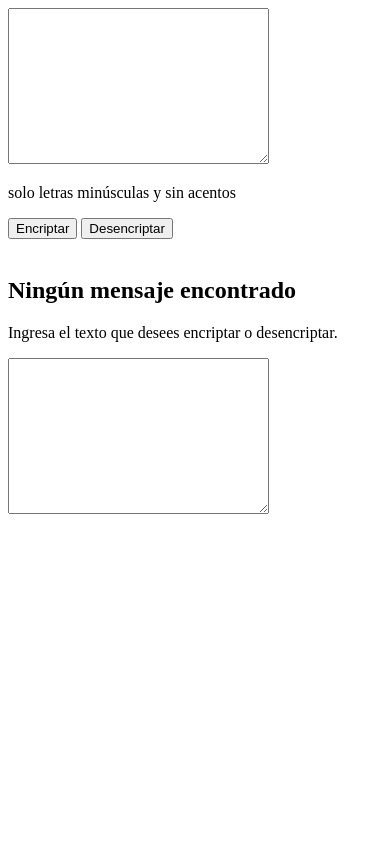
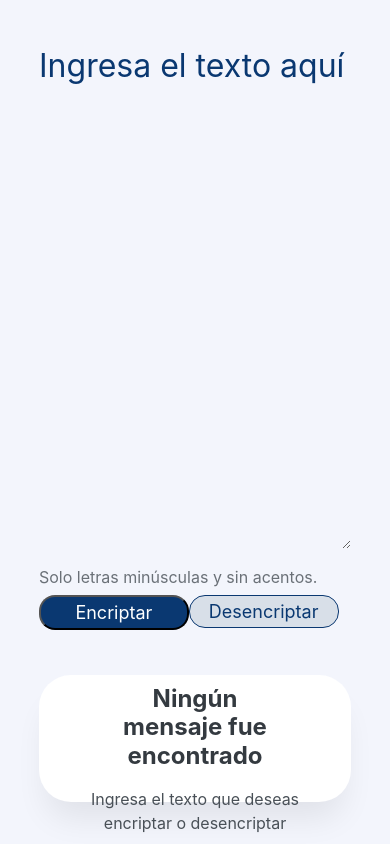
Before and after one commit to ArianaMD/Encriptador-de-Texto, a plain HTML site: page index.html in a window 390 px wide. Drawn offline with nearby package versions, Linux system fonts and the light colour scheme.

Commit message:
Adición de la funcionalidad para desencriptar un texto

```diff
--- a/index.html
+++ b/index.html
@@ -1,10 +1,13 @@
 <!DOCTYPE html>
 <html lang="en">
   <head>
-  <meta charset="UTF-8">
-  <meta name="viewport" content="width=device-width, initial-scale=1.0">
-  <title>Encriptador de texto</title>
-  <link rel="stylesheet" href="styles.css">
+    <meta charset="UTF-8" />
+    <meta http-equiv="X-UA-Compatible" content="IE=edge" />
+    <meta name="viewport" content="width=device-width, initial-scale=1.0" />
+    <title>Encriptador de Texto</title>
+    <link rel="shortcut icon" href="img/favicon.png" type="image/x-icon" />
+    <link rel="stylesheet" href="styles.css" />
+    <script src="https://unpkg.com/sweetalert/dist/sweetalert.min.js"></script>
   </head>
   <body>
     <div class="container">
@@ -15,11 +18,11 @@
           id="texto"
           cols="30"
           rows="10"
-      placeholder="Ingresa el texto aquí">
-      </textarea>
-    </div>
+          placeholder="Ingresa el texto aquí"
+        ></textarea>
+
         <div class="terminos">
-      <p>solo letras minúsculas y sin acentos</p>
+          <p>Solo letras minúsculas y sin acentos.</p>
         </div>
         <div class="botones">
           <button class="btn-encriptar" type="button" onclick="encriptar()">
@@ -29,14 +32,17 @@
             type="button"
             class="btn-desencriptar"
             value="Desencriptar"
-    onclick="desencriptar()">
+            onclick="desencriptar()"
+          />
+        </div>
       </div>
       <div class="encriptado">
-      <img src="" alt="" id="muneco">
+        <img src="img/muñeco.png" alt="" id="muñeco" />
         <div class="mensaje-encriptado" id="mensaje-encriptado">
-        <h2 id="titulo-mensaje">Ningún mensaje encontrado</h2>
-        <p>Ingresa el texto que desees encriptar o desencriptar.</p>
-        <textarea name="mensaje" id="mensaje" cols="30" rows="10" class="mensaje"></textarea>
+          <h2 id="titulo-mensaje">Ningún mensaje fue encontrado</h2>
+          <p id="parrafo">
+            Ingresa el texto que deseas encriptar o desencriptar
+          </p>
         </div>
       </div>
     </div>
--- a/index.js
+++ b/index.js
@@ -0,0 +1,46 @@
+function encriptar() {
+  let texto = document.getElementById("texto").value;
+  let tituloMensaje = document.getElementById("titulo-mensaje");
+  let parrafo = document.getElementById("parrafo");
+
+  let textoCifrado = texto
+    .replace(/e/gi, "enter")
+    .replace(/i/gi, "imes")
+    .replace(/a/gi, "ai")
+    .replace(/o/gi, "ober")
+    .replace(/u/gi, "ufat");
+
+  if (texto.length != 0) {
+    document.getElementById("texto").value = textoCifrado;
+    tituloMensaje.textContent = "Texto encriptado con éxito";
+    parrafo.textContent = "";
+  } else {
+    tituloMensaje.textContent = "Ningún mensaje fue encontrado";
+    parrafo.textContent = "Ingresa el texto que deseas encriptar o desencriptar";
+    swal("Ooops!", "Debes ingresar un texto", "warning");
+  }
+}
+
+function desencriptar() {
+  let texto = document.getElementById("texto").value;
+  let tituloMensaje = document.getElementById("titulo-mensaje");
+  let parrafo = document.getElementById("parrafo");
+  let muñeco = document.getElementById("muñeco");
+
+  let textoCifrado = texto
+    .replace(/enter/gi, "e")
+    .replace(/imes/gi, "i")
+    .replace(/ai/gi, "a")
+    .replace(/ober/gi, "o")
+    .replace(/ufat/gi, "u");
+
+    if (texto.length != 0) {
+      document.getElementById("texto").value = textoCifrado;
+      tituloMensaje.textContent = "Texto desencriptado con éxito";
+      parrafo.textContent = "";
+    } else {
+      tituloMensaje.textContent = "Ningún mensaje fue encontrado";
+      parrafo.textContent = "Ingresa el texto que deseas encriptar o desencriptar";
+      swal("Ooops!", "Debes ingresar un texto", "warning");
+    }
+}
--- a/styles.css
+++ b/styles.css
@@ -0,0 +1,225 @@
+* {
+  margin: 0;
+  padding: 0;
+}
+
+.container {
+  position: relative;
+  width: 100vw;
+  height: 100vh;
+  background: #f3f5fc;
+}
+
+.texto {
+  position: absolute;
+  width: 42%;
+  height: 60%;
+  left: 12%;
+  top: 15%;
+  border: none;
+  font-family: "Inter";
+  font-style: normal;
+  font-weight: 400;
+  font-size: 32px;
+  line-height: 150%;
+  background-color: #f3f5fc;
+}
+
+.texto::placeholder {
+  color: #0a3871;
+}
+
+.texto:focus,
+.texto:active {
+  border: none;
+  outline: none;
+}
+
+.terminos {
+  display: flex;
+  flex-direction: row;
+  align-items: center;
+  padding: 0px;
+  gap: 8px;
+  position: absolute;
+  width: 80%;
+  left: 12%;
+  top: 80%;
+}
+
+.terminos p {
+  font-family: "Inter";
+  font-style: normal;
+  font-weight: 400;
+  font-size: 12px;
+  line-height: 150%;
+  color: #495057;
+  opacity: 0.8;
+  flex: none;
+  order: 1;
+  flex-grow: 0;
+}
+
+.botones {
+  display: flex;
+  flex-direction: row;
+  align-items: flex-start;
+  padding: 1% 0;
+  position: absolute;
+  width: 80%;
+  left: 12%;
+  top: 82%;
+}
+
+.btn-encriptar {
+  align-items: center;
+  justify-content: center;
+  padding: 2%;
+  gap: 8px;
+  width: 25%;
+  background-color: #0a3871;
+  border-radius: 24px;
+  font-family: "Inter";
+  font-size: 18px;
+  line-height: 19px;
+  text-align: center;
+  color: #fff;
+}
+
+.btn-desencriptar {
+  box-sizing: border-box;
+  display: flex;
+  flex-direction: row;
+  align-items: flex-start;
+  justify-content: center;
+  padding: 2%;
+  gap: 8px;
+  width: 25%;
+  background: #d8dfe8;
+  border: 1px solid #0a3871;
+  border-radius: 24px;
+  font-family: "Inter";
+  font-weight: 400;
+  font-size: 18px;
+  line-height: 19px;
+  text-align: center;
+  color: #0a3871;
+}
+
+.btn-desencriptar:hover,
+.btn-encriptar:hover {
+  margin: 0.3%;
+  width: 24.5%;
+  padding: 1.8%;
+}
+
+.encriptado {
+  display: flex;
+  justify-content: center;
+  position: absolute;
+  width: 30%;
+  height: 90%;
+  left: 60%;
+  top: 5%;
+  background: #fff;
+  box-shadow: 0px 24px 32px -8px rgba(0, 0, 0, 0.08);
+  border-radius: 32px;
+}
+
+.mensaje-encriptado {
+  display: flex;
+  flex-direction: column;
+  align-items: center;
+  justify-content: center;
+  padding: 1%;
+  gap: 16px;
+  position: absolute;
+  width: 100%;
+  top: 65%;
+  text-align: center;
+}
+
+.mensaje-encriptado h2 {
+  width: 60%;
+  font-family: "Inter";
+  font-style: normal;
+  font-weight: 700;
+  font-size: 24px;
+  line-height: 120%;
+  text-align: center;
+  color: #343a40;
+}
+
+.mensaje-encriptado p {
+  width: 80%;
+  font-family: "Inter";
+  font-style: normal;
+  font-weight: 400;
+  font-size: 16px;
+  line-height: 150%;
+  text-align: center;
+  color: #495057;
+}
+
+.encriptado img {
+  position: absolute;
+  width: 80%;
+  height: 50%;
+  top: 15%;
+}
+
+/* Responsive design */
+@media (max-width: 57.5em) {
+  .container {
+    display: flex;
+    flex-direction: row;
+  }
+  .encriptar {
+    width: 100%;
+  }
+  .texto {
+    width: 80%;
+    height: 60%;
+    left: 10%;
+    top: 5%;
+  }
+  .terminos {
+    width: 80%;
+    left: 10%;
+    top: 67%;
+  }
+  .terminos p {
+    font-size: 16px;
+  }
+  .botones {
+    width: 80%;
+    left: 10%;
+    top: 70%;
+  }
+  .btn-encriptar,
+  .btn-desencriptar {
+    width: 48%;
+    border-radius: 16px;
+  }
+  .btn-encriptar:hover,
+  .btn-desencriptar:hover {
+    margin: 0.3%;
+    width: 47.5%;
+    padding: 1.8%;
+  }
+  .encriptado {
+    width: 80%;
+    height: 15%;
+    left: 10%;
+    top: 80%;
+  }
+  .mensaje-encriptado {
+    width: 100%;
+    top: 5%;
+  }
+  .encriptado img {
+    top: 0;
+    display: none;
+    visibility: hidden;
+  }
+}
```
Also changed, not shown: img/Logo.png (added), img/Muñeco.png (added). Lines whose indentation alone changed are shown as unchanged.
